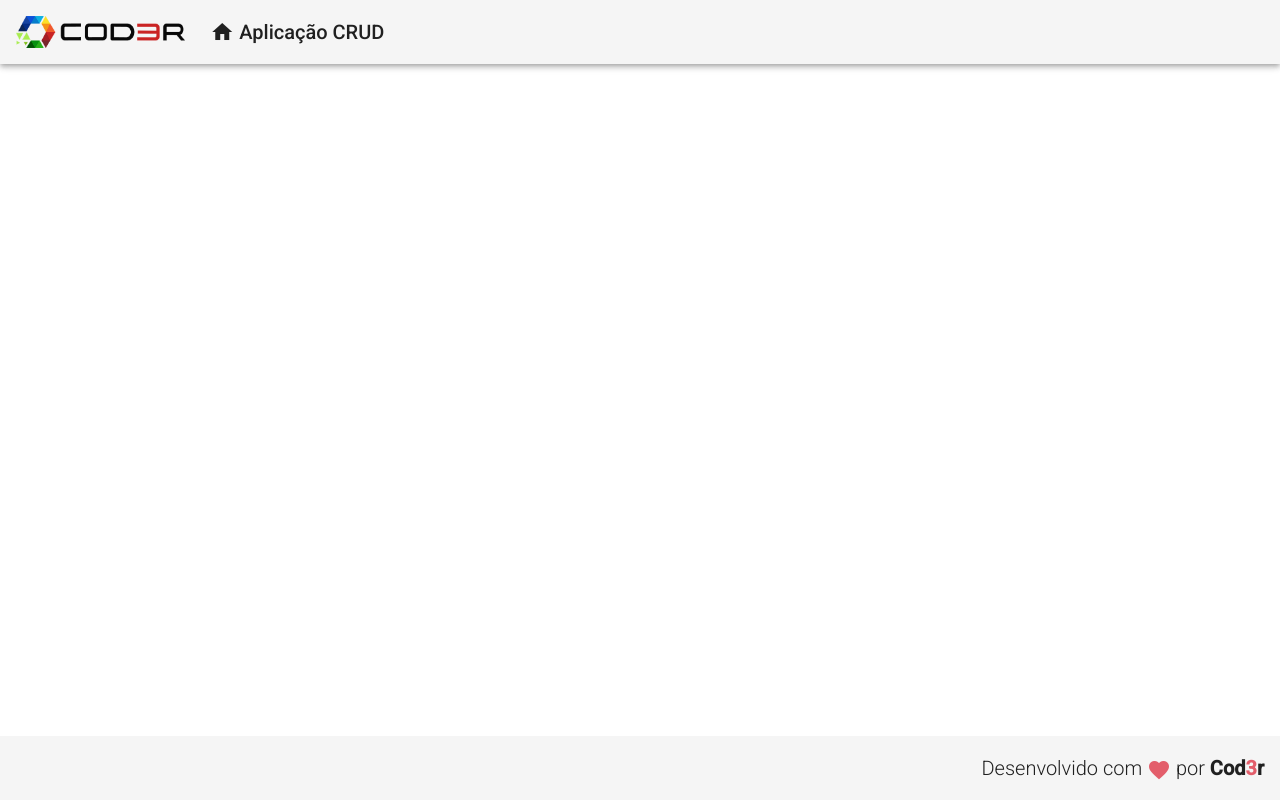
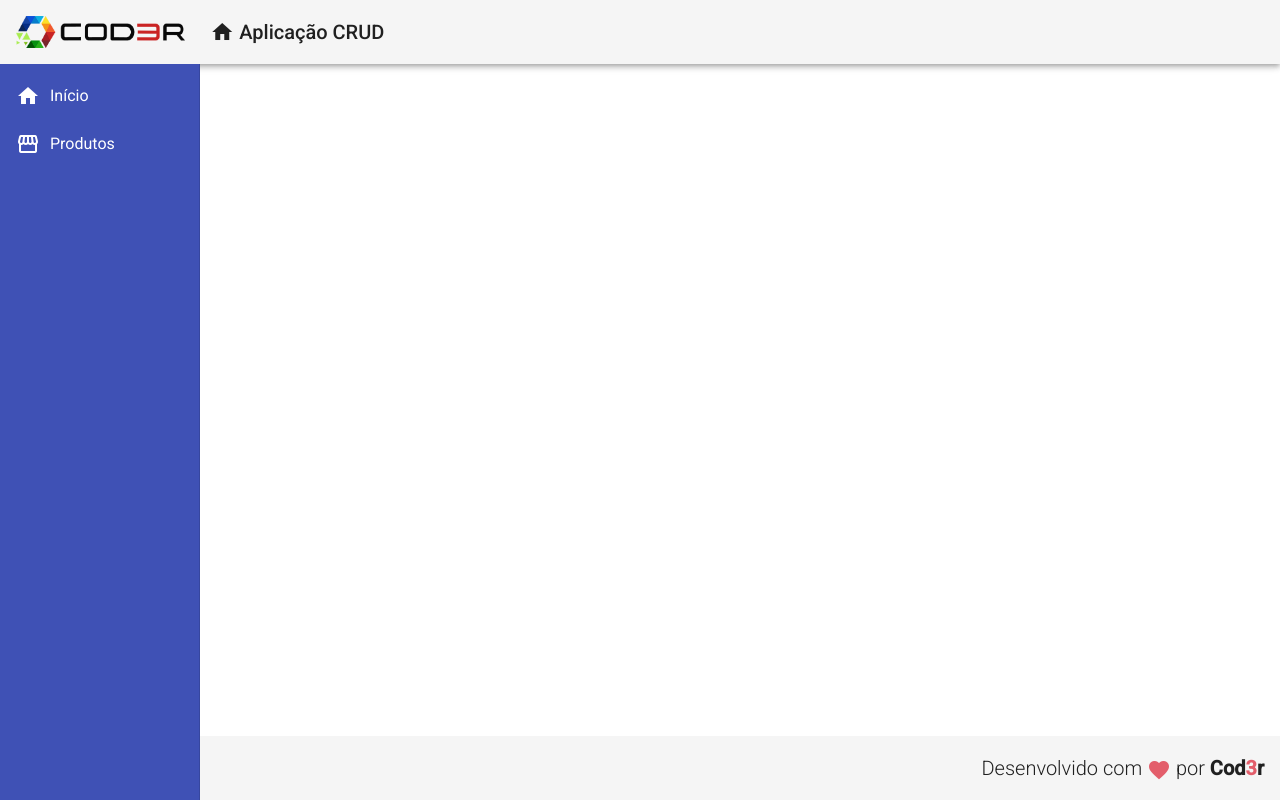
Before and after one commit to stumpf-alexandre/crudAngular, an Angular app in the folder frontend/: page / in a window 1280 px wide. Built offline with nearby package versions, Linux system fonts and the light colour scheme.

Commit message:
criando e estilizando a barra de navegação

```diff
--- a/frontend/src/app/app.component.html
+++ b/frontend/src/app/app.component.html
@@ -1,2 +1,3 @@
 <app-header></app-header>
+<app-nav></app-nav>
 <app-footer></app-footer>
--- /dev/null
+++ b/frontend/src/app/components/template/nav/nav.component.css
@@ -0,0 +1,12 @@
+.sidenav {
+    background-color: #3F51B5; /*cor do fundo da navbar*/
+    width: 200px; /*largura da navbar*/
+}
+
+.sidenav a {
+    color: #FFF; /*cor da fonte*/
+}
+
+.sidenav i {
+    padding-right: 10px; /*expaçamento entre o icone e o titulo*/
+}
--- /dev/null
+++ b/frontend/src/app/components/template/nav/nav.component.html
@@ -0,0 +1,20 @@
+<mat-sidenav-container class="container">
+    <mat-sidenav class="sidenav" mode="side" opened fixedInViewport="true" fixedTopGap="64"> <!--fixedInViewport faz aparecer a navbar, fixedTopGap faz com que a navbar fique posicionada abaixo da header-->
+        <mat-nav-list class="nav-list">
+            <a mat-list-item>
+                <i class="material-icons">
+                    home
+                </i>
+                Início
+            </a>
+
+            <a mat-list-item>
+                <i class="material-icons">
+                    storefront
+                </i>
+                Produtos
+            </a>
+            <!--mat-list-item é uma propriedade que faz com que os elementos fiquem com o estilo adequado na navbar -->
+        </mat-nav-list>
+    </mat-sidenav>
+</mat-sidenav-container>
--- /dev/null
+++ b/frontend/src/app/components/template/nav/nav.component.ts
@@ -0,0 +1,15 @@
+import { Component, OnInit } from '@angular/core';
+
+@Component({
+  selector: 'app-nav',
+  templateUrl: './nav.component.html',
+  styleUrls: ['./nav.component.css']
+})
+export class NavComponent implements OnInit {
+
+  constructor() { }
+
+  ngOnInit(): void {
+  }
+
+}
```
Also changed, not shown: frontend/src/app/app.module.ts (+10 -2 lines).
